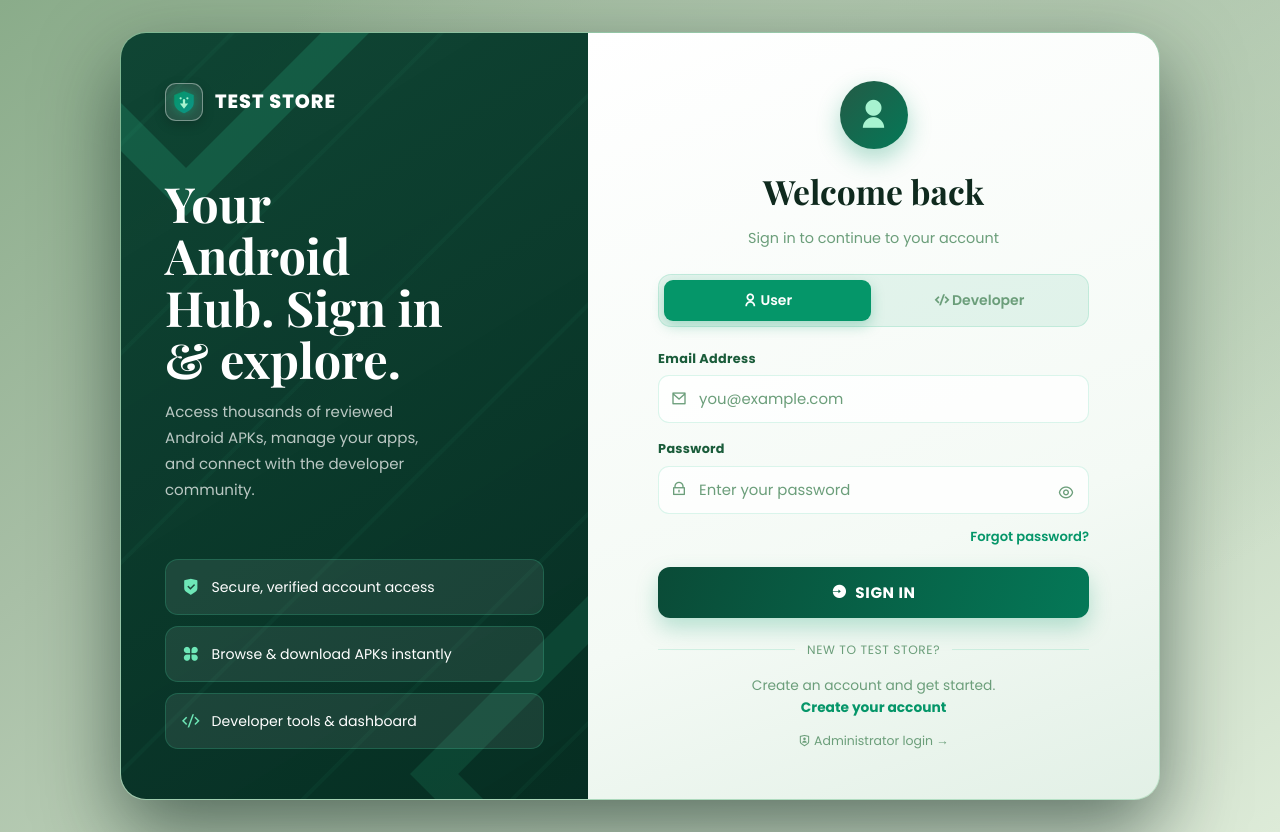
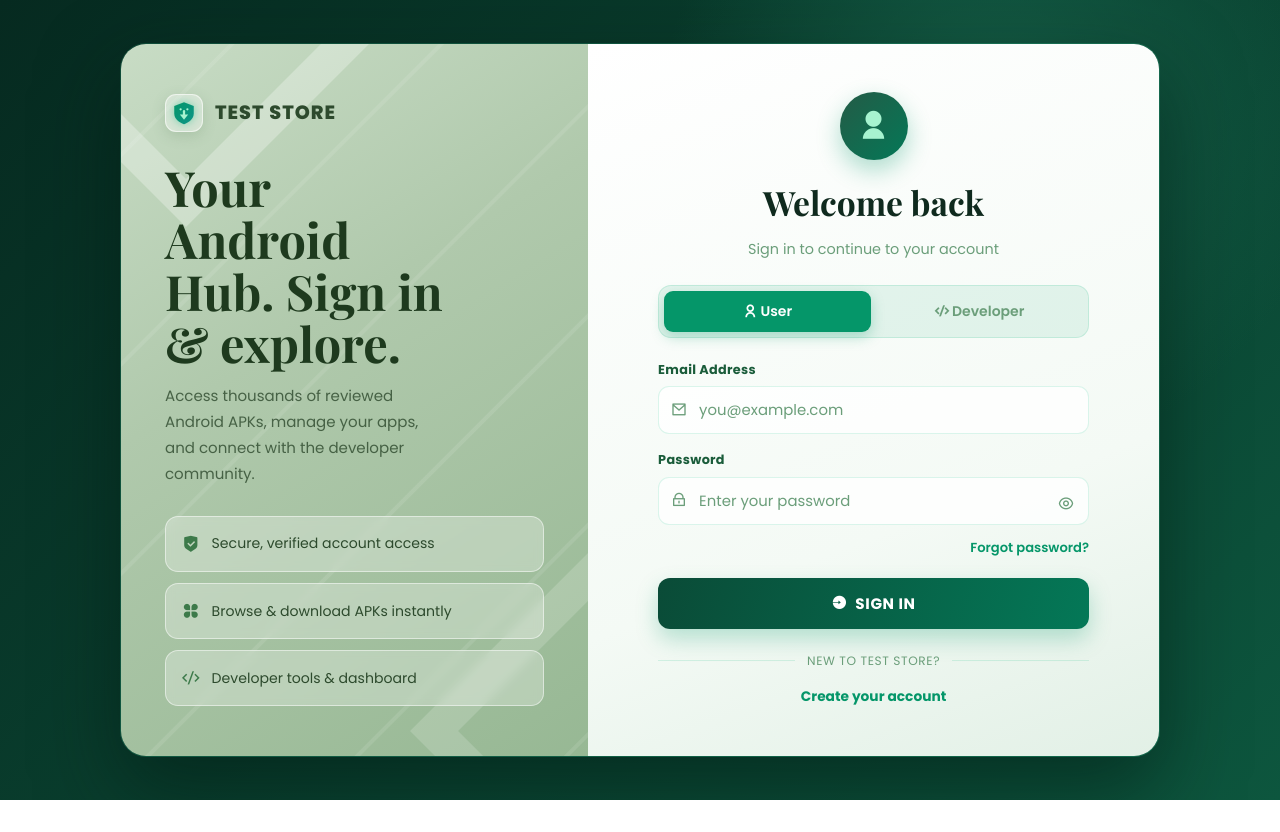
Before and after one commit to Sha-bab/TestStore, a PHP site: page /Test/auth/login.php in a window 1280 px wide. After the commit the page ends 800 px from the top, so only its background shows below. Run offline with PHP 8.4, Linux system fonts and the light colour scheme; some libraries are stand-ins or nearby versions.

Commit message:
all done

```diff
--- a/auth/login.php
+++ b/auth/login.php
@@ -81,8 +81,8 @@ $metaDesc  = 'Sign in to your ' . SITE_NAME . ' account';
             display: grid;
             place-items: center;
             padding: 32px 20px;
-            background: radial-gradient(ellipse at 70% 20%, #b2c9b0 0%, transparent 50%),
-                        linear-gradient(145deg, #8aac8a 0%, #a8bfa6 35%, #c5d8c1 70%, #ddebd8 100%);
+            background: radial-gradient(circle at 78% 15%, #155e47 0, transparent 28%),
+                        linear-gradient(135deg, #062a20, #0d563e);
             font-family: 'Poppins', sans-serif;
             flex-direction: unset; /* override global flex-direction:column */
         }
@@ -108,8 +108,8 @@ $metaDesc  = 'Sign in to your ' . SITE_NAME . ' account';
             justify-content: space-between;
             overflow: hidden;
             padding: 50px 44px;
-            color: #fff;
-            background: linear-gradient(148deg, rgba(10, 65, 48, 0.96), rgba(3, 43, 32, 0.99));
+            color: #2d4a2d;
+            background: linear-gradient(148deg, #c8dcc5 0%, #b0c9ac 40%, #97b894 100%);
         }
 
         .welcome-panel::before,
@@ -118,21 +118,21 @@ $metaDesc  = 'Sign in to your ' . SITE_NAME . ' account';
             position: absolute;
             width: 280px;
             height: 280px;
-            border: 34px solid rgba(52, 211, 153, 0.18);
+            border: 34px solid rgba(255, 255, 255, 0.28);
             transform: rotate(45deg);
             pointer-events: none;
         }
         .welcome-panel::before { top: -155px; left: -75px; }
-        .welcome-panel::after  { right: -160px; bottom: -115px; border-color: rgba(52, 211, 153, 0.12); }
+        .welcome-panel::after  { right: -160px; bottom: -115px; border-color: rgba(255, 255, 255, 0.16); }
 
         .panel-lines {
             position: absolute;
             inset: 0;
-            opacity: 0.3;
+            opacity: 0.45;
             background: repeating-linear-gradient(
                 135deg,
                 transparent 0 76px,
-                rgba(52, 211, 153, 0.14) 77px 80px,
+                rgba(255, 255, 255, 0.22) 77px 80px,
                 transparent 81px 148px
             );
             pointer-events: none;
@@ -145,7 +145,7 @@ $metaDesc  = 'Sign in to your ' . SITE_NAME . ' account';
             display: inline-flex;
             align-items: center;
             gap: 12px;
-            color: #fff;
+            color: #2d4a2d;
             text-decoration: none;
         }
         .panel-brand-mark {
@@ -153,12 +153,12 @@ $metaDesc  = 'Sign in to your ' . SITE_NAME . ' account';
             height: 38px;
             display: grid;
             place-items: center;
-            border: 1px solid rgba(255, 255, 255, 0.38);
+            border: 1px solid rgba(255, 255, 255, 0.55);
             border-radius: 11px;
-            background: rgba(255, 255, 255, 0.1);
+            background: rgba(255, 255, 255, 0.35);
             flex-shrink: 0;
             overflow: hidden;
-            box-shadow: 0 4px 12px rgba(0, 0, 0, 0.2);
+            box-shadow: 0 4px 14px rgba(80, 120, 80, 0.2);
         }
         .panel-brand-mark img {
             width: 24px;
@@ -170,7 +170,7 @@ $metaDesc  = 'Sign in to your ' . SITE_NAME . ' account';
             font-size: 1.2rem;
             font-weight: 800;
             letter-spacing: 1px;
-            color: #fff;
+            color: #2d4a2d;
         }
 
         /* Copy block */
@@ -181,12 +181,12 @@ $metaDesc  = 'Sign in to your ' . SITE_NAME . ' account';
             font-family: 'Playfair Display', serif;
             font-size: clamp(2rem, 3.8vw, 3.1rem);
             line-height: 1.07;
-            color: #fff;
+            color: #1e3a1e;
         }
         .panel-copy p {
             max-width: 280px;
             margin: 0;
-            color: rgba(255, 255, 255, 0.72);
+            color: rgba(30, 58, 30, 0.72);
             font-size: 0.94rem;
             line-height: 1.72;
         }
@@ -199,13 +199,14 @@ $metaDesc  = 'Sign in to your ' . SITE_NAME . ' account';
             gap: 12px;
             width: 100%;
             padding: 13px 16px;
-            border: 1px solid rgba(52, 211, 153, 0.22);
+            border: 1px solid rgba(255, 255, 255, 0.5);
             border-radius: 13px;
-            background: rgba(255, 255, 255, 0.08);
-            color: #fff;
+            background: rgba(255, 255, 255, 0.28);
+            color: #2d4a2d;
             font-size: 0.88rem;
+            backdrop-filter: blur(4px);
         }
-        .panel-pill i { font-size: 1.1rem; color: #6ee7b7; flex-shrink: 0; }
+        .panel-pill i { font-size: 1.1rem; color: #3d7a4a; flex-shrink: 0; }
 
         /* ── Right Form Panel ───────────────────────────── */
         .form-panel {
@@ -401,16 +402,33 @@ $metaDesc  = 'Sign in to your ' . SITE_NAME . ' account';
         }
         .auth-footer-links a:hover { opacity: 0.75; }
 
+        /* Admin link — visually hidden, keyboard-accessible easter egg */
         .admin-link {
+            position: absolute;
+            width: 1px;
+            height: 1px;
+            overflow: hidden;
+            clip: rect(0,0,0,0);
+            white-space: nowrap;
+            pointer-events: none;
+            opacity: 0;
+            transition: opacity 0.3s;
+        }
+        .admin-link.revealed {
+            position: static;
+            width: auto;
+            height: auto;
+            clip: auto;
+            pointer-events: auto;
+            opacity: 1;
             display: block;
-            margin-top: 12px;
+            margin-top: 10px;
             text-align: center;
             font-size: 0.78rem;
             color: var(--ts-text-muted);
             text-decoration: none;
-            transition: color 0.2s;
         }
-        .admin-link:hover { color: var(--ts-primary); }
+        .admin-link.revealed:hover { color: var(--ts-primary); }
 
         /* ── Responsive ─────────────────────────────────── */
         @media (max-width: 780px) {
@@ -554,12 +572,12 @@ $metaDesc  = 'Sign in to your ' . SITE_NAME . ' account';
         <div class="auth-divider">New to <?= htmlspecialchars(SITE_NAME) ?>?</div>
 
         <p class="auth-footer-links">
-            Create an account and get started. <br>
             <a href="<?= SITE_URL ?>/auth/register.php">Create your account</a>
         </p>
 
-        <a class="admin-link" href="<?= SITE_URL ?>/admin/login.php">
-            <i class="ri-shield-user-line"></i> Administrator login →
+        <!-- Admin link: hidden, revealed by pressing Shift+A five times -->
+        <a class="admin-link" id="adminLink" href="<?= SITE_URL ?>/admin/login.php" tabindex="-1" aria-hidden="true">
+            <i class="ri-shield-user-line"></i> Administrator login
         </a>
 
     </section>
@@ -587,6 +605,27 @@ function togglePass() {
     icon.className = isPass ? 'ri-eye-off-line' : 'ri-eye-line';
 }
 
+// Secret admin link: press Shift+A five times to reveal
+(function () {
+    var seq = 0, timer;
+    document.addEventListener('keydown', function (e) {
+        if (e.shiftKey && e.key === 'A') {
+            seq++;
+            clearTimeout(timer);
+            timer = setTimeout(function () { seq = 0; }, 2000);
+            if (seq >= 5) {
+                seq = 0;
+                var link = document.getElementById('adminLink');
+                if (link) {
+                    link.classList.add('revealed');
+                    link.removeAttribute('tabindex');
+                    link.removeAttribute('aria-hidden');
+                }
+            }
+        }
+    });
+})();
+
 // Loading state on submit
 document.getElementById('loginForm').addEventListener('submit', function () {
     var btn = document.getElementById('loginSubmitBtn');
```
Also changed, not shown: admin/login.php (+27 -17 lines), auth/register.php (+53 -12 lines).
